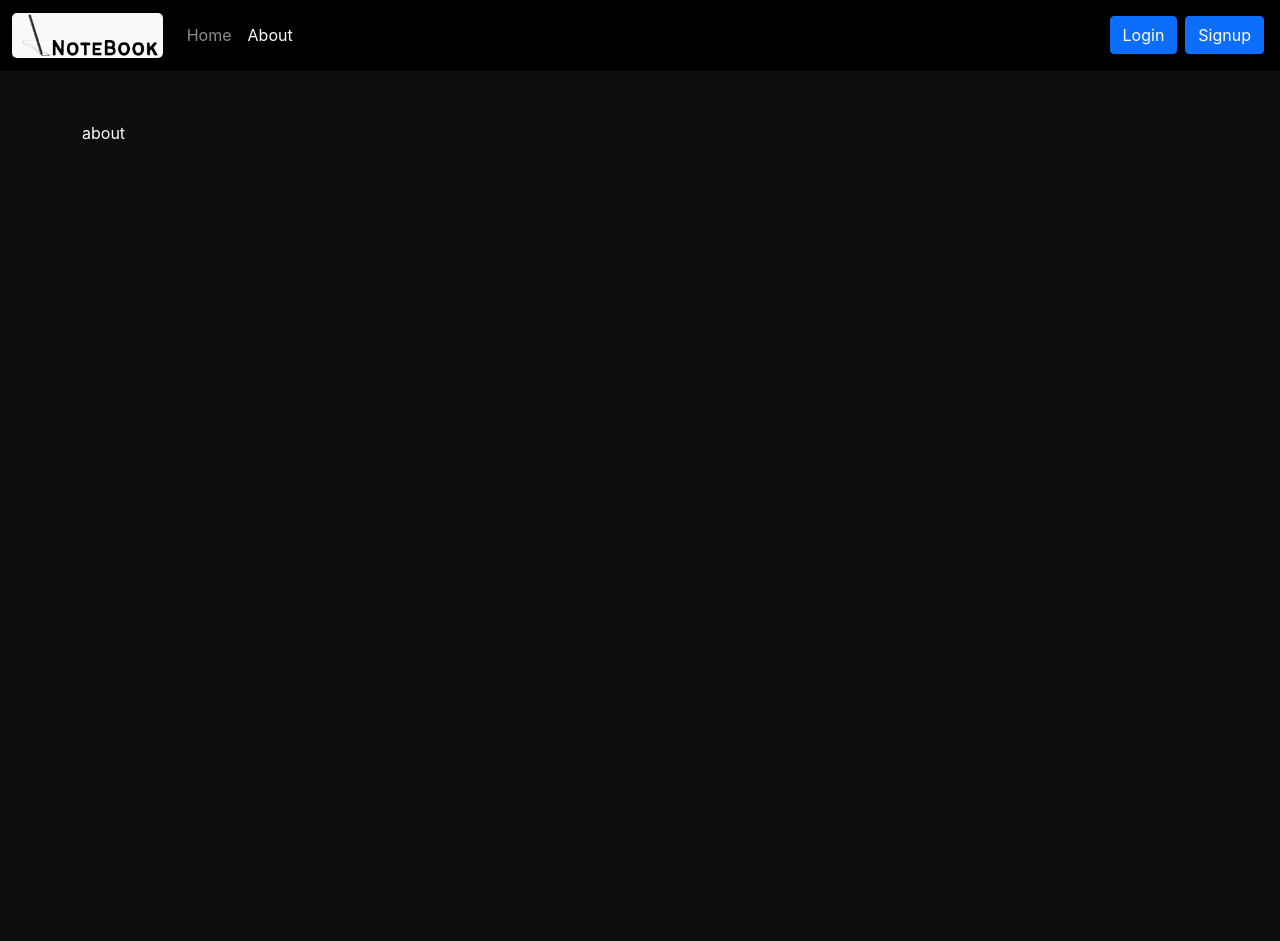
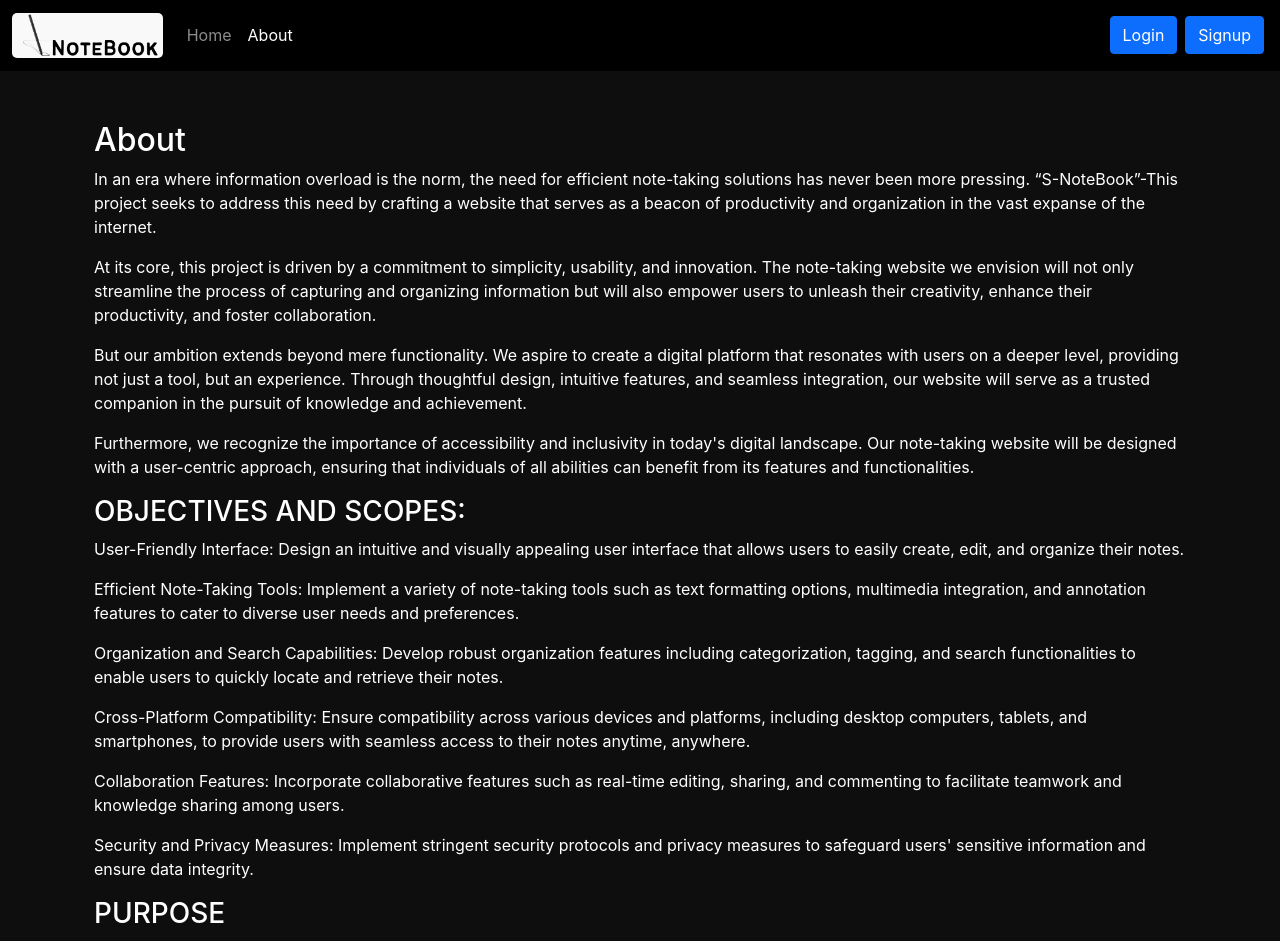
Before and after one commit to ShabbeerLio/s-notebook, a React (Create React App) app: page /about in a window 1280 px wide. Shown: the top 941 px of the page. Before the commit the page ends 800 px from the top, so only its background shows below. Built offline with nearby package versions, Linux system fonts and the light colour scheme.

Commit message:
snotebook completed

```diff
--- a/src/Pages/About.js
+++ b/src/Pages/About.js
@@ -3,8 +3,21 @@ import React  from 'react'
 const About = () => {
 
   return (
-    <div>
-      about
+    <div className='container' >
+      <h2>About</h2>
+      <p>In an era where information overload is the norm, the need for efficient note-taking solutions has never been more pressing. “S-NoteBook”-This project seeks to address this need by crafting a website that serves as a beacon of productivity and organization in the vast expanse of the internet.</p>
+      <p>At its core, this project is driven by a commitment to simplicity, usability, and innovation. The note-taking website we envision will not only streamline the process of capturing and organizing information but will also empower users to unleash their creativity, enhance their productivity, and foster collaboration.</p>
+      <p>But our ambition extends beyond mere functionality. We aspire to create a digital platform that resonates with users on a deeper level, providing not just a tool, but an experience. Through thoughtful design, intuitive features, and seamless integration, our website will serve as a trusted companion in the pursuit of knowledge and achievement.</p>
+      <p>Furthermore, we recognize the importance of accessibility and inclusivity in today's digital landscape. Our note-taking website will be designed with a user-centric approach, ensuring that individuals of all abilities can benefit from its features and functionalities.</p>
+      <h3>OBJECTIVES AND SCOPES:</h3>
+      <p>User-Friendly Interface: Design an intuitive and visually appealing user interface that allows users to easily create, edit, and organize their notes.</p>
+      <p>Efficient Note-Taking Tools: Implement a variety of note-taking tools such as text formatting options, multimedia integration, and annotation features to cater to diverse user needs and preferences.</p>
+      <p>Organization and Search Capabilities: Develop robust organization features including categorization, tagging, and search functionalities to enable users to quickly locate and retrieve their notes.</p>
+      <p>Cross-Platform Compatibility: Ensure compatibility across various devices and platforms, including desktop computers, tablets, and smartphones, to provide users with seamless access to their notes anytime, anywhere.</p>
+      <p>Collaboration Features: Incorporate collaborative features such as real-time editing, sharing, and commenting to facilitate teamwork and knowledge sharing among users.</p>
+      <p>Security and Privacy Measures: Implement stringent security protocols and privacy measures to safeguard users' sensitive information and ensure data integrity.</p>
+      <h3>PURPOSE</h3>
+      <p>A web note-taking project aims to revolutionize the way users capture, organize, and utilize information by providing a digital platform that is efficient, accessible, and user-friendly. Its purpose is to streamline the note-taking process, enhance productivity, foster collaboration, and ensure the security and privacy of users' data. Through features such as organization, customization, and collaboration tools, the project empowers users to manage their tasks, projects, and ideas effectively, ultimately facilitating success in both personal and professional endeavors</p>
     </div>
   )
 }
```
